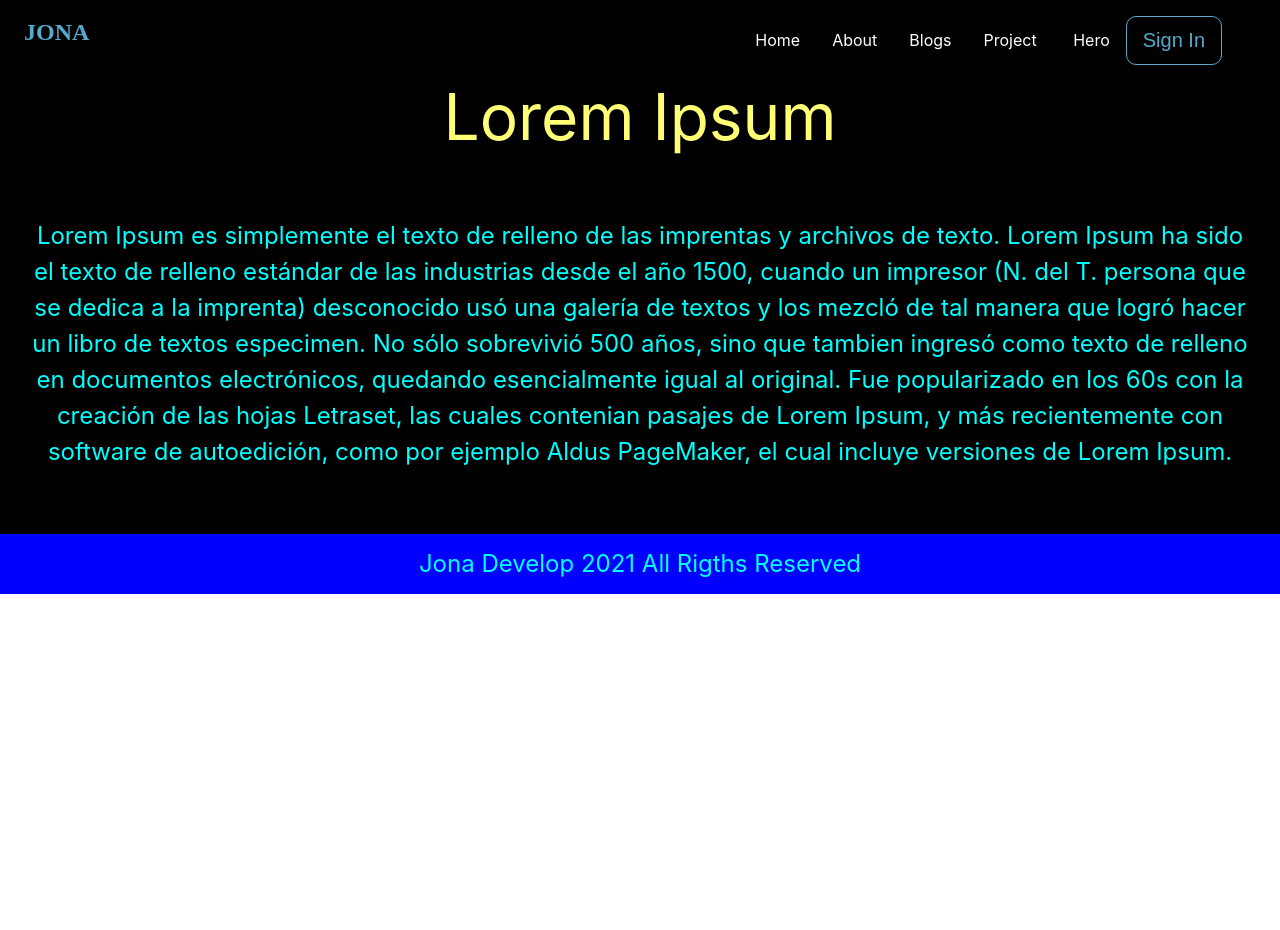
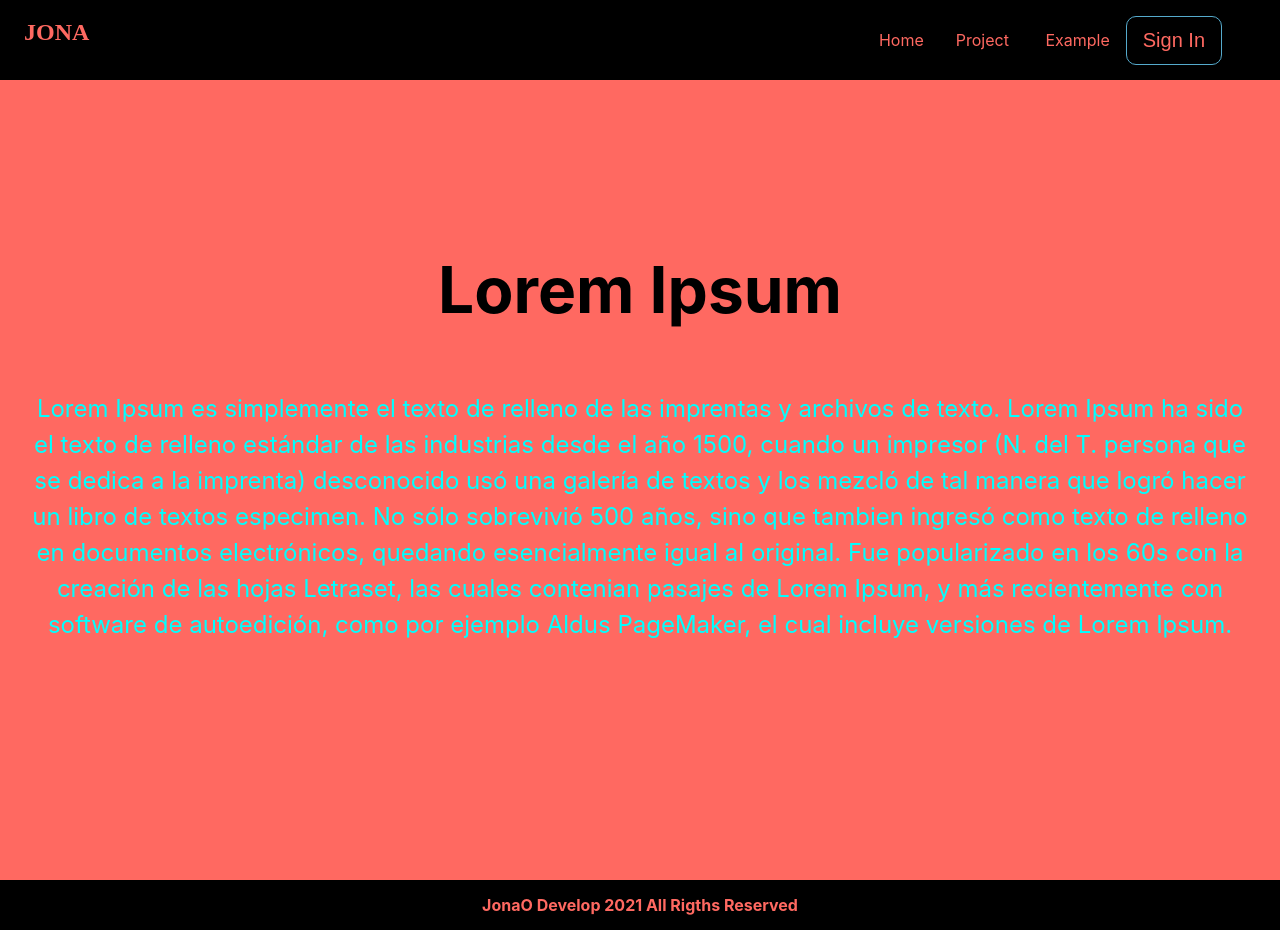
Before and after one commit to jona-ochoa/Next-Blog, a Next.js app: page /Project in a window 1280 px wide. Before the commit the page ends 800 px from the top, so only its background shows below. Built offline with nearby package versions, Linux system fonts and the light colour scheme; a web font is replaced by a local one.

Commit message:
add example files

```diff
--- a/components/Footer.js
+++ b/components/Footer.js
@@ -1,10 +1,27 @@
-import style from "../styles/Home.module.css";
+import styled from "styled-components";
+
+const FooterH = styled.section`
+  display: flex;
+  flex: 1;
+  background: #000;
+  padding: 1rem 0;
+  justify-content: center;
+  align-items: center;
+`;
+
+const Title = styled.h1`
+  text-align: center;
+  font-size: 1rem;
+  color: #ff6961;
+  margin: 0;
+  line-height: 1.15;
+`;
 
 function Footer() {
   return (
-    <div className={style.footer}>
-      <p className={style.description}>Jona Develop 2021 All Rigths Reserved</p>
-    </div>
+    <FooterH>
+      <Title>JonaO Develop 2021 All Rigths Reserved</Title>
+    </FooterH>
   );
 }
 
--- a/components/Layout.js
+++ b/components/Layout.js
@@ -1,18 +1,16 @@
 import Navbar from "./Navbar";
 import Head from "next/head";
-import styles from "../styles/layout.module.css";
 import Footer from "./Footer";
-const Layout = ({ children, home }) => {
+const Layout = ({ children }) => {
   return (
     <>
-      <div className={styles.container}>
+      <div>
         <Head>
           <title>JonaCode</title>
           <link rel="icon" href="/favicon.svg" />
-          <meta name="viewport" content="initial-scale=1, width=device-width" />
         </Head>
         <Navbar />
-        {children}
+       <main> {children}</main>
         <Footer />
       </div>
     </>
--- a/components/Navbar.elements.js
+++ b/components/Navbar.elements.js
@@ -5,8 +5,8 @@ import styled from 'styled-components'
 
 export const Nav = styled.nav`
 height: 80px;
-background: #000;
-color: #fff;
+background:#000;
+color: #ff6961;
 display: flex;
 justify-content: space-between;
 padding: 0.5rem 0.5rem;
@@ -19,7 +19,8 @@ padding: .7rem 1rem;
 font-size: 1.5REM;
 white-space: nowrap;
 font-weight: 900;
-color: #5ac;
+color: #ff6961;
+
 font-family: 'Nova Cut', cursive;
 
 @media screen and (max-width: 760px) {
@@ -66,7 +67,7 @@ list-style: none;
 background: ${({ primary }) => (primary ? "#000" : "#000")};
 white-space: nowrap;
 padding: ${({ big }) => (big ? "6px 16px" : "12px 16px")};
-color: #5ac;;
+color: #ff6961;;
 font-size: ${({ fontBig }) => (fontBig ? "25px" : "20px")};
 outline: none;
 border: 1px solid #5ac;
@@ -75,7 +76,7 @@ cursor: pointer;
 
 &:hover {
   transition: all 0.8s ease-out;
-  background: ${({ primary }) => (primary ? "#025" : "#5ac")};
+  background: ${({ primary }) => (primary ? "#ff6961" : "#5ac")};
   color: #ffffff;
 }
 `;
@@ -95,7 +96,7 @@ align-items: center;
   left: ${({ click }) => (click ? 0 : "-100%")};
   opacity: 1;
   transition: all 0.8s ease;
-  background: #000;
+  background: #222;
 }
 `;
 
@@ -136,7 +137,7 @@ margin-right: 50px;
   left: ${({ click }) => (click ? 0 : "-100%")};
   opacity: 1;
   transition: all 0.8s ease;
-  background: #028;
+  background: #ff6961;
 }
 
 `;
--- a/components/Navbar.js
+++ b/components/Navbar.js
@@ -49,20 +49,13 @@ const Navbar = () => {
             <Link href="/" passHref>
               <StyledLink>Home</StyledLink>
             </Link>
-            <Link href="/About" passHref>
-              <StyledLink>About</StyledLink>
-            </Link>
-            <Link href="/Blogs" passHref>
-              <StyledLink>Blogs</StyledLink>
-            </Link>
             <Link href="/Project" passHref>
               <StyledLink>Project</StyledLink>
             </Link>{" "}
-            <Link href="/Hero" passHref>
-              <StyledLink>Hero</StyledLink>
+            <Link href="/Example" passHref>
+              <StyledLink>Example</StyledLink>
             </Link>{" "}
           </div>
-
           <NavBtn>
             <NavItemBtn>
               {Button ? (
--- a/pages/Project.js
+++ b/pages/Project.js
@@ -1,29 +1,48 @@
 import Layout from "../components/Layout";
 import styles from "../styles/Home.module.css";
-import style from "../styles/utils.module.css";
+import styled from "styled-components";
+
+const ProContainer = styled.section`
+   background: #ff6961;
+   min-height: 100vh;
+  padding: 4rem 2rem;
+  flex: 1;
+  display: flex;
+  flex-direction: column;
+  justify-content: center;
+  align-items: center;
+`;
+
+const Title = styled.h1`
+  margin: 0;
+  line-height: 1.15;
+  font-size: 4rem;
+  color: #000;
+  text-align: center;
+`;
 
 function Project() {
   return (
     <Layout>
-        <div className={styles.container}>
-      <div className={styles.title}>Lorem Ipsum</div>
+      <ProContainer>
+        <Title>Lorem Ipsum</Title>
         <header className={styles.title}>
           <p className={styles.description}>
             Lorem Ipsum es simplemente el texto de relleno de las imprentas y
-          archivos de texto. Lorem Ipsum ha sido el texto de relleno estándar de
-          las industrias desde el año 1500, cuando un impresor (N. del T.
+            archivos de texto. Lorem Ipsum ha sido el texto de relleno estándar
+            de las industrias desde el año 1500, cuando un impresor (N. del T.
             persona que se dedica a la imprenta) desconocido usó una galería de
             textos y los mezcló de tal manera que logró hacer un libro de textos
-          especimen. No sólo sobrevivió 500 años, sino que tambien ingresó como
-          texto de relleno en documentos electrónicos, quedando esencialmente
-          igual al original. Fue popularizado en los 60s con la creación de las
-          hojas Letraset, las cuales contenian pasajes de Lorem Ipsum, y más
-          recientemente con software de autoedición, como por ejemplo Aldus
-          PageMaker, el cual incluye versiones de Lorem Ipsum.
+            especimen. No sólo sobrevivió 500 años, sino que tambien ingresó
+            como texto de relleno en documentos electrónicos, quedando
+            esencialmente igual al original. Fue popularizado en los 60s con la
+            creación de las hojas Letraset, las cuales contenian pasajes de
+            Lorem Ipsum, y más recientemente con software de autoedición, como
+            por ejemplo Aldus PageMaker, el cual incluye versiones de Lorem
+            Ipsum.
           </p>
-
         </header>
-       </div>
+      </ProContainer>
     </Layout>
   );
 }
--- a/pages/_app.js
+++ b/pages/_app.js
@@ -3,5 +3,7 @@ import "slick-carousel/slick/slick.css";
 import "slick-carousel/slick/slick-theme.css";
 
 export default function App({ Component, pageProps }) {
+
   return <Component {...pageProps} />
+
 }
```
Also changed, not shown: components/blog.elements.js (deleted, +0 -7 lines), pages/About.js (deleted, +0 -42 lines), pages/Blogs.js (deleted, +0 -44 lines), pages/Example.js (renamed from pages/Hero.js, +20 -21 lines), pages/index.js (+10 -37 lines), components/SliderData.js (deleted). Lines whose indentation alone changed are shown as unchanged.
